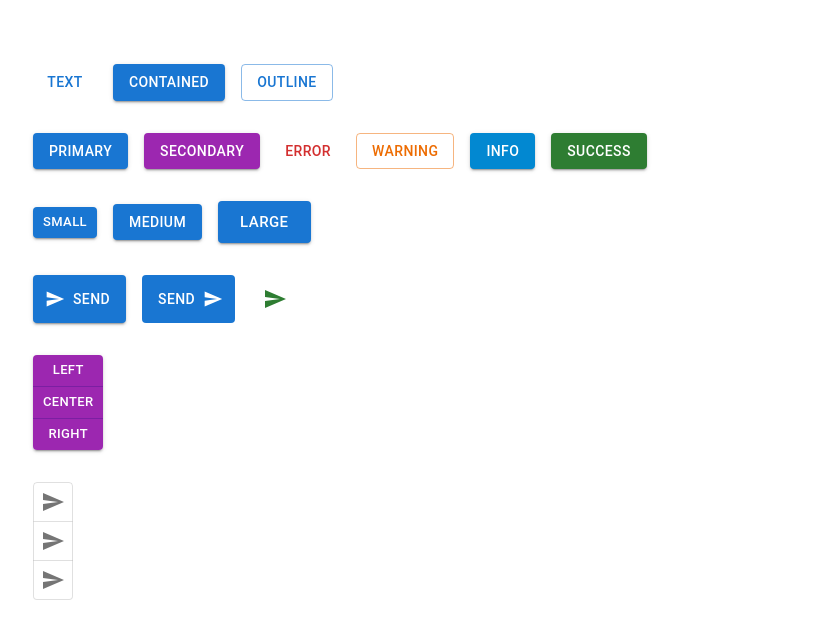
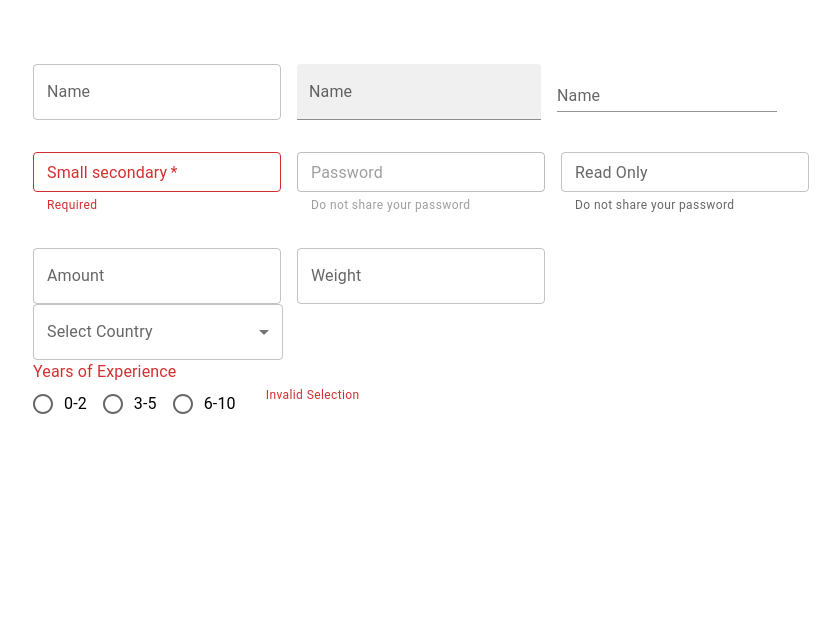
Before and after one commit to devhimanshuu/Full_stack_Journey, a React (Create React App) app in the folder Front-end/Material-UI/: page / in a window 1280 px wide. Shown: the top 638 px of the page, without its empty margins (31-871 px from the left). Built offline with nearby package versions, Linux system fonts and the light colour scheme.

Commit message:
muiRadioButton

```diff
--- a/Front-end/Material-UI/src/App.tsx
+++ b/Front-end/Material-UI/src/App.tsx
@@ -1,10 +1,15 @@
 import "./App.css";
 
-import MuiButton from "./components/muiButton";
+// import MuiButton from "./components/muiButton";
+import { MuiTextfield } from "./components/muiText";
+import { MuiSelect } from "./components/muiSelect";
+import MuiRadioButton from "./components/muiRadioButton";
 function App() {
   return (
     <div className="App">
-      <MuiButton />
+      <MuiTextfield />
+      <MuiSelect />
+      <MuiRadioButton />
     </div>
   );
 }
--- /dev/null
+++ b/Front-end/Material-UI/src/components/muiRadioButton.tsx
@@ -0,0 +1,45 @@
+import React from "react";
+import {
+  Box,
+  FormControl,
+  FormLabel,
+  FormControlLabel,
+  RadioGroup,
+  Radio,
+  FormHelperText,
+} from "@mui/material";
+import { useState } from "react";
+
+function MuiRadioButton() {
+  const [value, setValue] = useState("");
+  const handleChange = (event: React.ChangeEvent<HTMLInputElement>) => {
+    setValue(event.target.value);
+  };
+  return (
+    <Box>
+      <FormControl error>
+        <FormLabel id="job-experience-group-label">
+          Years of Experience
+        </FormLabel>
+        <RadioGroup
+          name="job-experience-group"
+          aria-labelledby="job-experience-gruop-label"
+          value={value}
+          onChange={handleChange}
+          row
+        >
+          <FormControlLabel
+            control={<Radio size="medium" color="secondary" />}
+            label="0-2"
+            value="0-2"
+          />
+          <FormControlLabel control={<Radio />} label="3-5" value="3-5" />
+          <FormControlLabel control={<Radio />} label="6-10" value="6-10" />
+          <FormHelperText>Invalid Selection</FormHelperText>
+        </RadioGroup>
+      </FormControl>
+    </Box>
+  );
+}
+
+export default MuiRadioButton;
```
